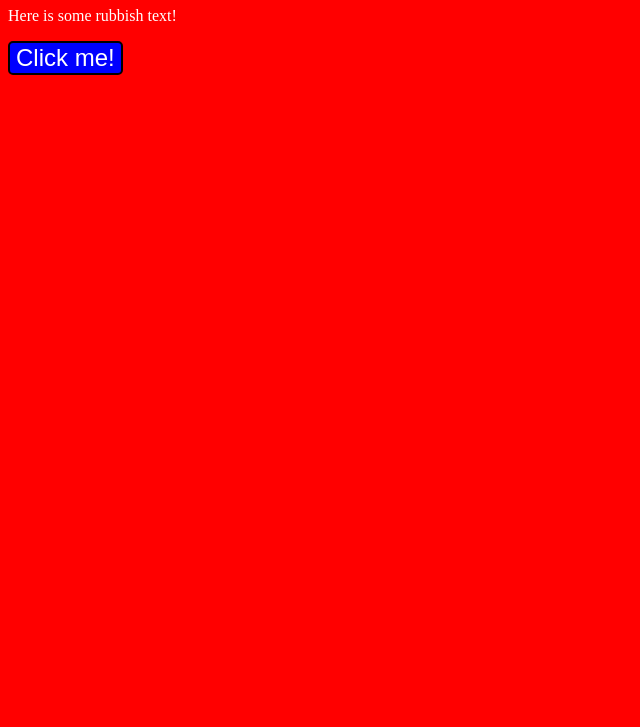
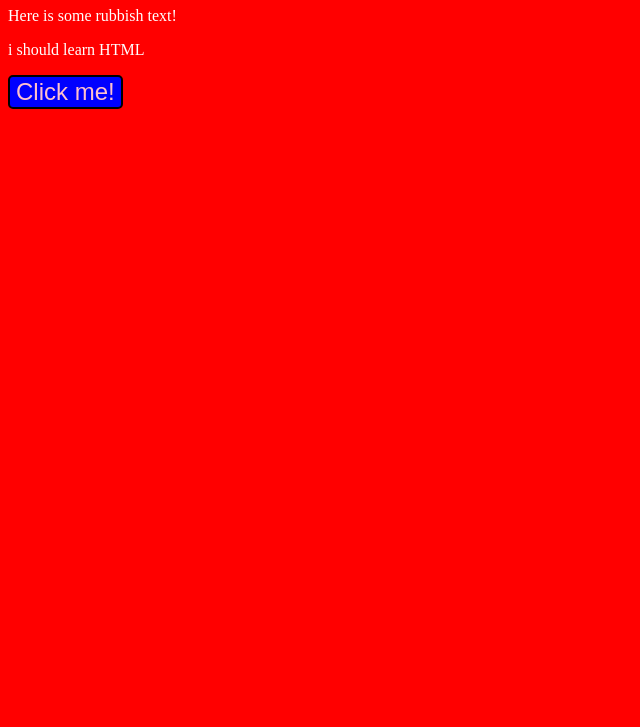
Before and after one commit to niamhabgallagher/demo, a plain HTML site: page index.html in a window 1280 px wide. Shown: the part 73-800 px from the top of the page, without its empty margins (0-640 px from the left). Drawn offline with Linux system fonts and the light colour scheme.

Commit message:
colour change and stuff

```diff
--- a/index.html
+++ b/index.html
@@ -11,6 +11,7 @@
 <body>
     <h1>Welcome to the test site</h1>
     <p>Here is some rubbish text!</p>
+    <p>i should learn HTML</p>
     <button onclick="helloTest()">Click me!</button>
 </body>
 </html>
--- a/main.css
+++ b/main.css
@@ -5,7 +5,7 @@ body{
 
 button{
     background-color: blue;
-    color: white;
+    color: pink;
     border: 2px solid black;
     border-radius: 5px;
     font-size: 150%;
```
